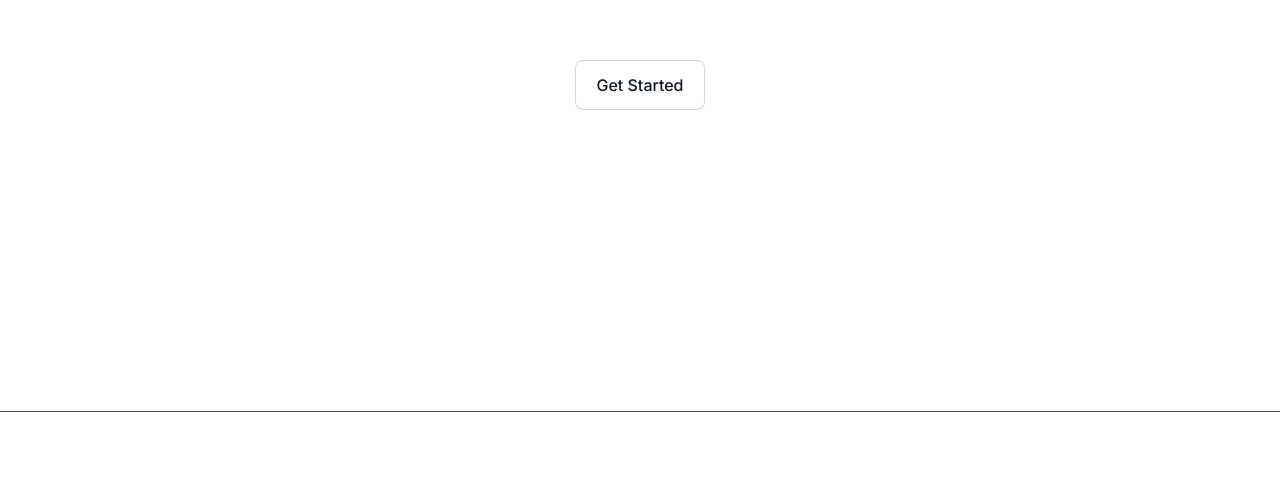
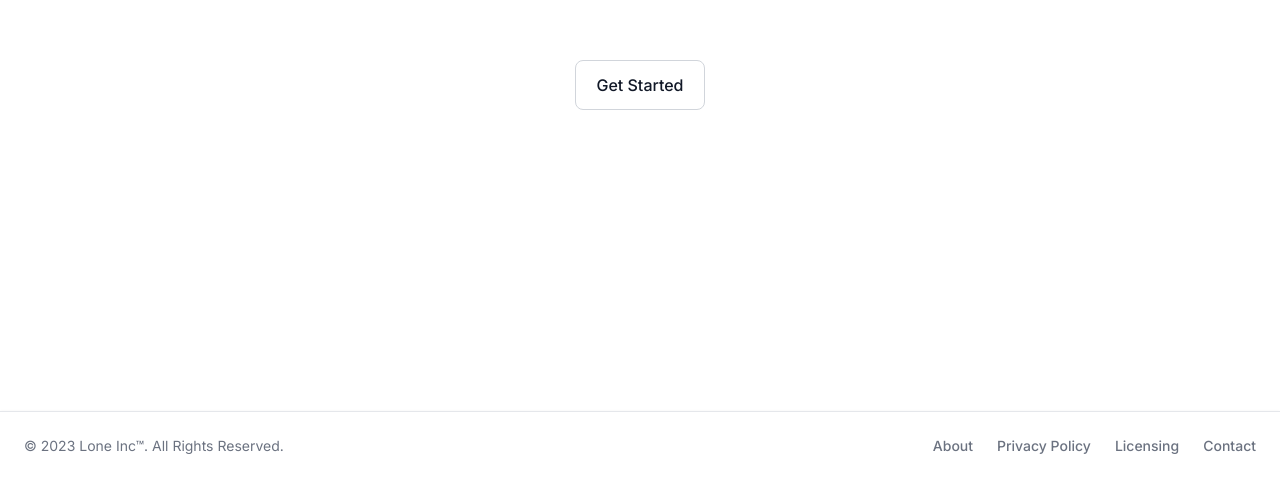
Before and after one commit to hakeem-jc/lone, a Next.js app: page / in a window 1280 px wide. Shown: the part 1272-1756 px from the top of the page. Built offline with nearby package versions, Linux system fonts and the light colour scheme.

Commit message:
feat: Add footer

```diff
--- a/app/page.tsx
+++ b/app/page.tsx
@@ -43,8 +43,36 @@
         </div>
       </section>
 
-      <footer className="p-6 border-t border-gray-600 w-screen text-center">
-        <p>Lone Inc</p>
+      <footer className="bottom-0 left-0 z-20 w-full p-4 bg-white border-t border-gray-200 shadow md:flex md:items-center md:justify-between md:p-6 dark:bg-gray-800 dark:border-gray-600">
+        <span className="text-sm text-gray-500 sm:text-center dark:text-gray-400">
+          © 2023{" "}
+          <a href="./" className="hover:underline">
+          Lone Inc™
+          </a>
+          . All Rights Reserved.
+        </span>
+        <ul className="flex flex-wrap items-center mt-3 text-sm font-medium text-gray-500 dark:text-gray-400 sm:mt-0">
+          <li>
+            <a href="#" className="hover:underline me-4 md:me-6">
+              About
+            </a>
+          </li>
+          <li>
+            <a href="#" className="hover:underline me-4 md:me-6">
+              Privacy Policy
+            </a>
+          </li>
+          <li>
+            <a href="#" className="hover:underline me-4 md:me-6">
+              Licensing
+            </a>
+          </li>
+          <li>
+            <a href="#" className="hover:underline">
+              Contact
+            </a>
+          </li>
+        </ul>
       </footer>
     </main>
   );
```
